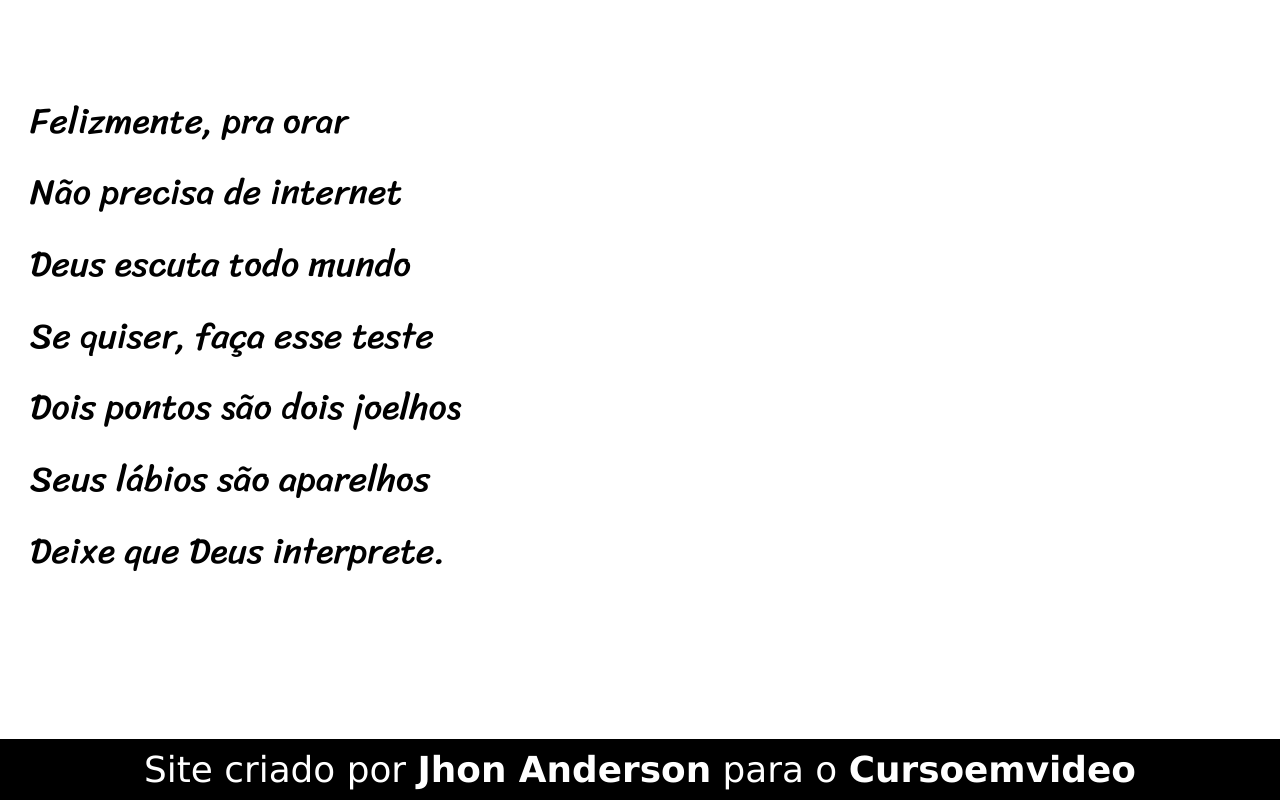
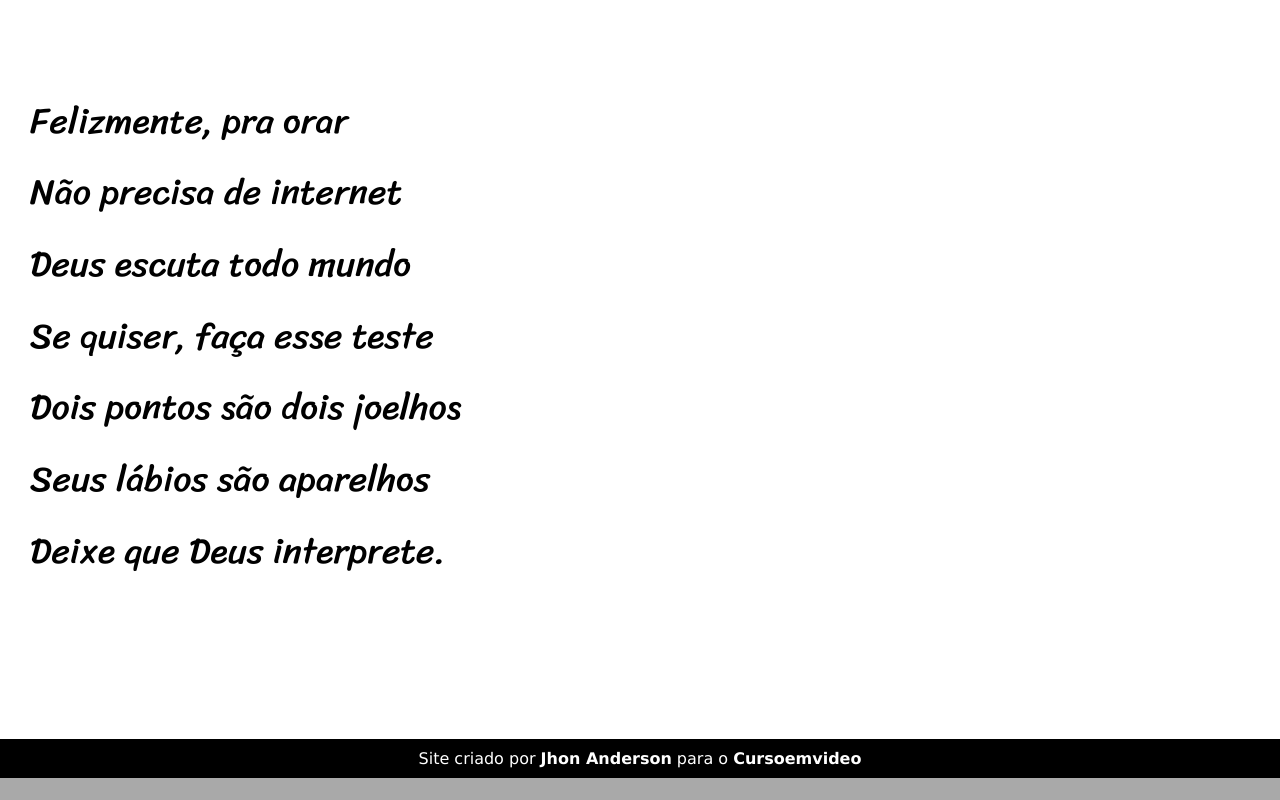
Before and after one commit to jhonk17/projeto-cordel, a plain HTML site: page index.html in a window 1280 px wide. Shown: the part 4167-4967 px from the top of the page. After the commit the page ends 4945 px from the top, so only its background shows below. Drawn offline with Linux system fonts and the light colour scheme.

Commit message:
Update style.css

```diff
--- a/estilo/style.css
+++ b/estilo/style.css
@@ -99,5 +99,4 @@ footer {
     color: white;
     text-align: center;
     padding: 10px;
-    font-size: 2.8vw;
 }
```
